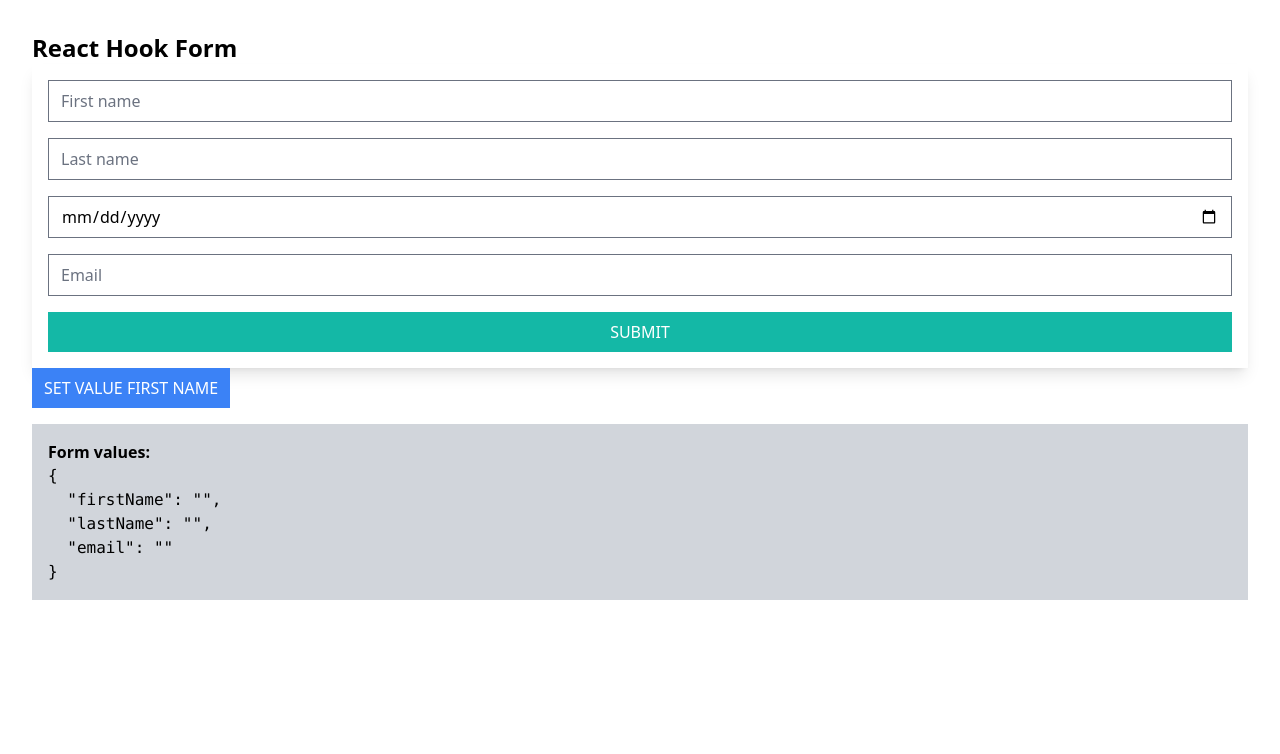
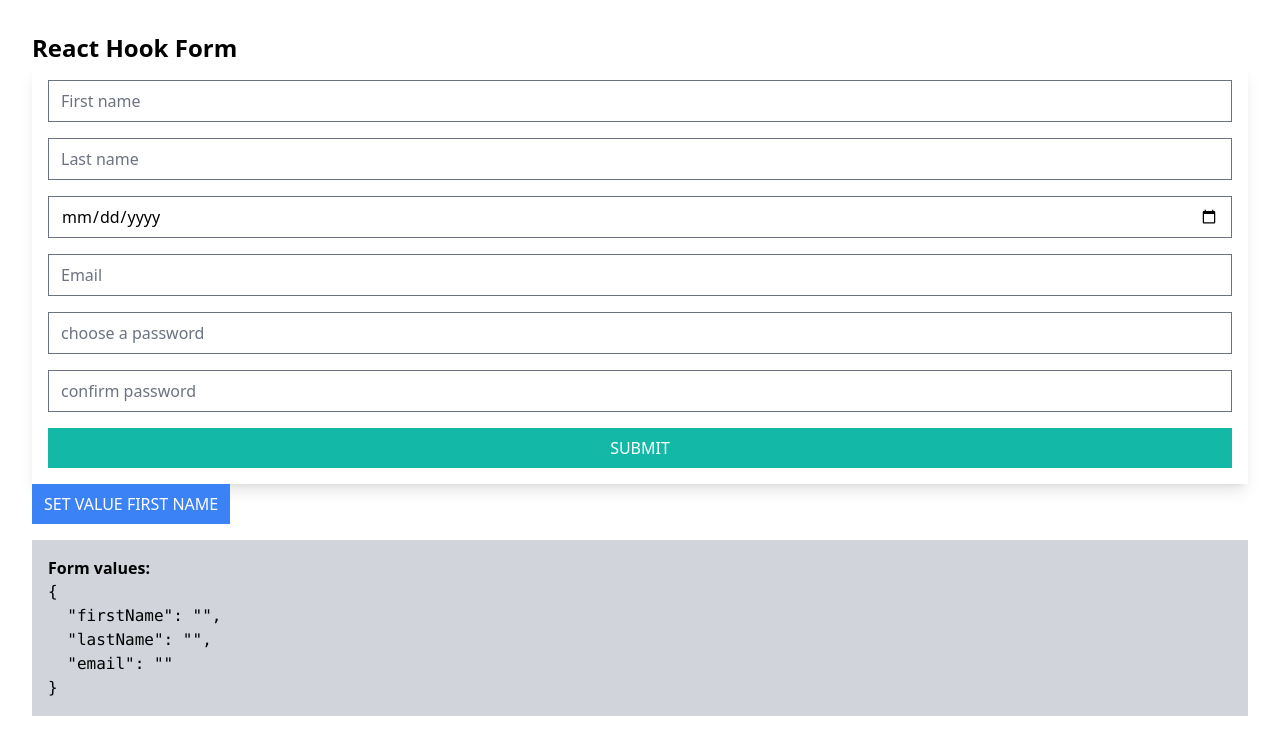
Before and after one commit to luizfiorentino/react-hook-form-tutorial, a React (Vite) app: page / in a window 1280 px wide. Shown: the top 754 px of the page. Built offline with nearby package versions, Linux system fonts and the light colour scheme.

Commit message:
password and confirm password fields added with refine() zod validation

```diff
--- a/src/App.jsx
+++ b/src/App.jsx
@@ -6,7 +6,8 @@ import { z } from "zod";
 import "./App.css";
 
 function App() {
-  const formSchema = z.object({
+  const formSchema = z
+    .object({
       firstName: z
         .string()
         .min(2, "First name should contain ate least 2 cahracters")
@@ -22,6 +23,14 @@ function App() {
         .refine((date) => {
           return date < new Date(Date.now());
         }, "Please provide a valid date"),
+      password: z
+        .string()
+        .min(4, "your password must have at least 4 characters"),
+      confirmPassword: z.string(),
+    })
+    .refine((value) => value.password === value.confirmPassword, {
+      message: "passwords don't match",
+      path: ["confirmPassword"],
     });
 
   const {
@@ -101,6 +110,32 @@ function App() {
             <p className="text-red-500 inline-flex">{errors.email.message}</p>
           )}
         </div>
+        <div className="flex flex-col  items-start space-y-1 ">
+          <input
+            type="password"
+            className="min-w-full"
+            placeholder="choose a password"
+            {...register("password")}
+          />
+          {errors.password && (
+            <p className="text-red-500 inline-flex">
+              {errors.password.message}
+            </p>
+          )}
+        </div>
+        <div className="flex flex-col  items-start space-y-1 ">
+          <input
+            type="password"
+            className="min-w-full"
+            placeholder="confirm password"
+            {...register("confirmPassword")}
+          />
+          {errors.confirmPassword && (
+            <p className="text-red-500 inline-flex">
+              {errors.confirmPassword.message}
+            </p>
+          )}
+        </div>
         <button className="bg-teal-500 hover:bg-teal-600 active:bg-teal-500 py-2 px-3 text-white uppercase">
           submit
         </button>
```
Lines whose indentation alone changed are shown as unchanged.
